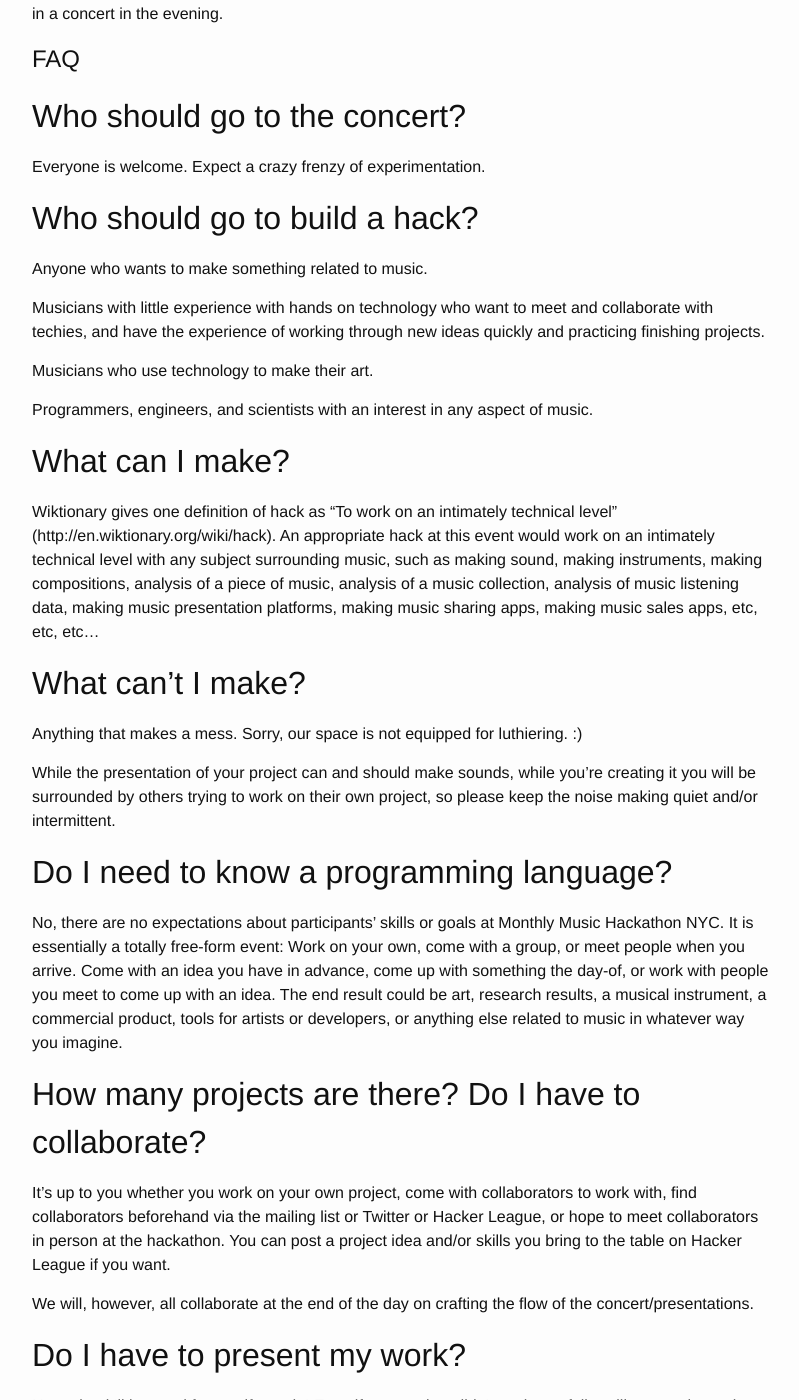
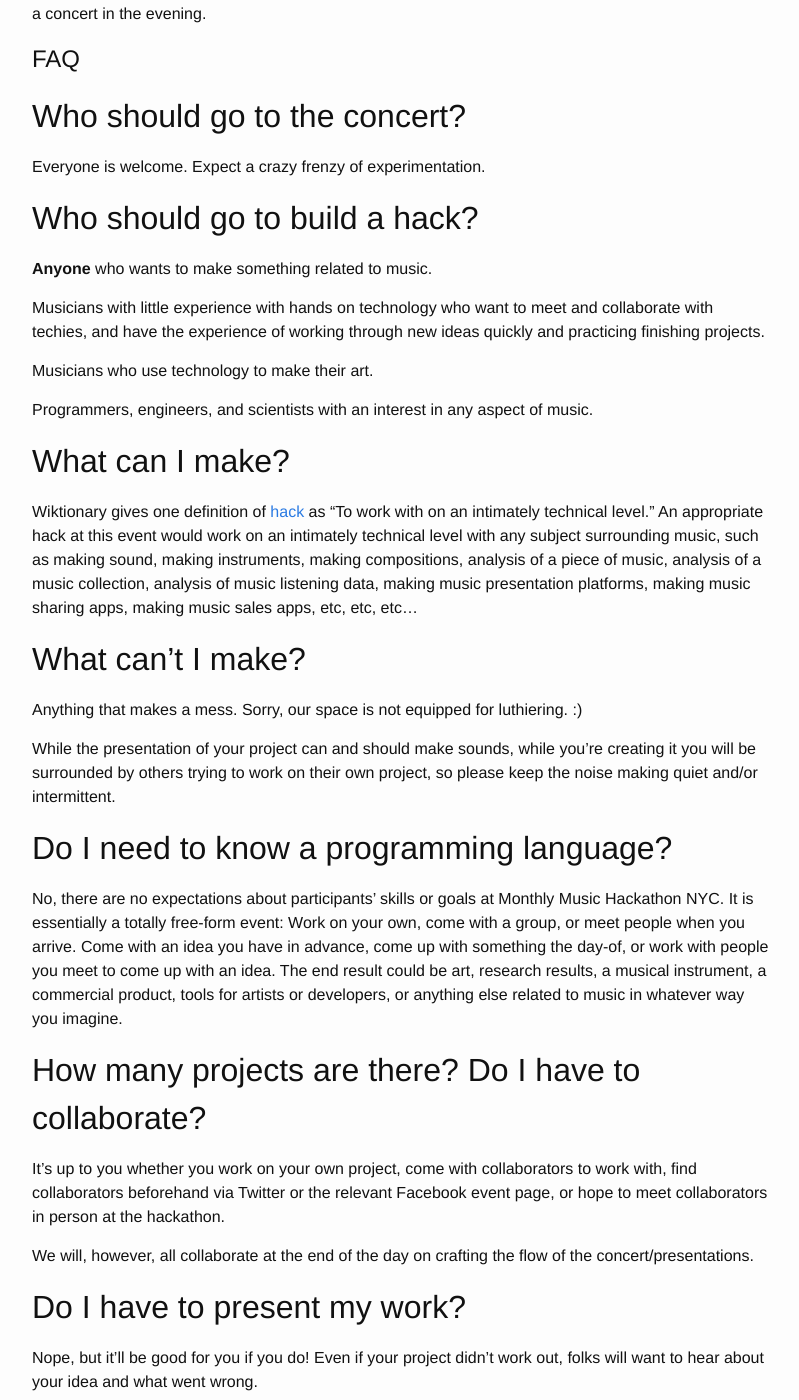
Before and after one commit to musichackathon/mmh_jekyll, a Jekyll site: the page built from about.md, in a window 1280 px wide and 1400 px high, scrolled down 262 px. Shown: the whole window, without its empty margins (238-1037 px from the left). Built offline with Jekyll 4.4.1, drawn with Linux system fonts in a browser that asks for light colours; some of the changed text lies outside the part shown.

Commit message:
Update about text

```diff
--- a/about.md
+++ b/about.md
@@ -5,7 +5,7 @@
 navigation_order: 6
 ---
 
-Monthly Music Hackathon NYC is a monthly all-day event for musicians and engineers to create new music-related projects from scratch, develop them throughout ~10 hours, then perform or present them in a concert in the evening.
+Monthly Music Hackathon NYC is a monthly all-day event for musicians and engineers to create new music-related projects from scratch, develop them throughout ~6 hours, then perform or present them in a concert in the evening.
 
 # FAQ
 
@@ -15,7 +15,7 @@
 
 ## Who should go to build a hack?
 
-Anyone who wants to make something related to music.
+**Anyone** who wants to make something related to music.
 
 Musicians with little experience with hands on technology who want to meet and collaborate with techies, and have the experience of working through new ideas quickly and practicing finishing projects.
 
@@ -25,7 +25,7 @@
 
 ## What can I make?
 
-Wiktionary gives one definition of hack as “To work on an intimately technical level”  (http://en.wiktionary.org/wiki/hack).  An appropriate hack at this event would work on an intimately technical level with any subject surrounding music, such as making sound, making instruments, making compositions, analysis of a piece of music, analysis of a music collection, analysis of music listening data, making music presentation platforms, making music sharing apps, making music sales apps, etc, etc, etc…
+Wiktionary gives one definition of [hack](http://en.wiktionary.org/wiki/hack) as “To work with on an intimately technical level.”  An appropriate hack at this event would work on an intimately technical level with any subject surrounding music, such as making sound, making instruments, making compositions, analysis of a piece of music, analysis of a music collection, analysis of music listening data, making music presentation platforms, making music sharing apps, making music sales apps, etc, etc, etc…
 
 ## What can’t I make?
 
@@ -39,7 +39,7 @@
 
 ## How many projects are there?  Do I have to collaborate?
 
-It’s up to you whether you work on your own project, come with collaborators to work with, find collaborators beforehand via the mailing list or Twitter or Hacker League, or hope to meet collaborators in person at the hackathon.  You can post a project idea and/or skills you bring to the table on Hacker League if you want.
+It’s up to you whether you work on your own project, come with collaborators to work with, find collaborators beforehand via Twitter or the relevant Facebook event page, or hope to meet collaborators in person at the hackathon.
 
 We will, however, all collaborate at the end of the day on crafting the flow of the concert/presentations.
 
@@ -65,7 +65,7 @@
 
 ## When does it happen?
 
-Usually the last Saturday of every month from either 10 AM or Noon till ~10 PM. Sometimes we have talks or other events the night before, and sometimes we bleed into Sunday. Stay tuned to the mailing list for details, or check our blog.
+Usually one Saturday of every month from around Noon till ~9 PM. Sometimes we have talks or other events the night before, and sometimes we bleed into Sunday. Stay tuned to the mailing list for details, or check our blog.
 
 ## Where does it happen?
 
@@ -73,7 +73,7 @@
 
 ## Why are you doing this?
 
-Anyone who’s attended any of the awesome Music Hackdays (http://musichackday.org) knows they are super fun events.  But they are infrequent.  There have been other music-focused hackathons in New York since then, but they tend to be geared toward the music industry, advertising, and recruiting.  There’s nothing inherently wrong with those things, but it seems like there is a desire in the NYC music tech community to have these events more often, focus more on creativity, and make artists feel welcome.
+Anyone who’s attended any of the awesome [Music Hackdays](http://musichackday.org) knows they are super fun events.  But they are infrequent.  There have been other music-focused hackathons in New York since then, but they tend to be geared toward the music industry, advertising, and recruiting.  There’s nothing inherently wrong with those things, but it seems like there is a desire in the NYC music tech community to have these events more often, focus more on creativity, and make artists feel welcome.
 
 For me personally, I have a ton of music tech projects on the back burner that I don’t get a chance to work on.  Blocking off an entire day once a month to focus on these projects will encourage habits of creativity and productivity.
 
```
